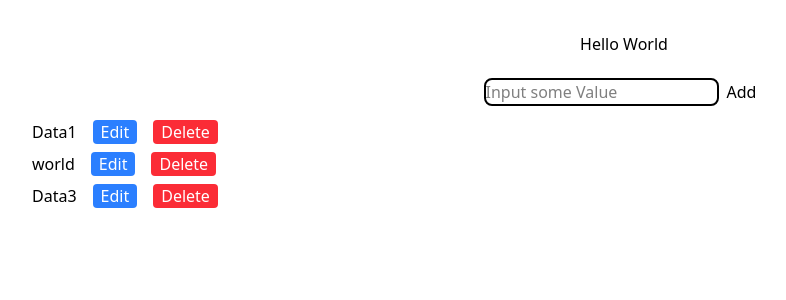
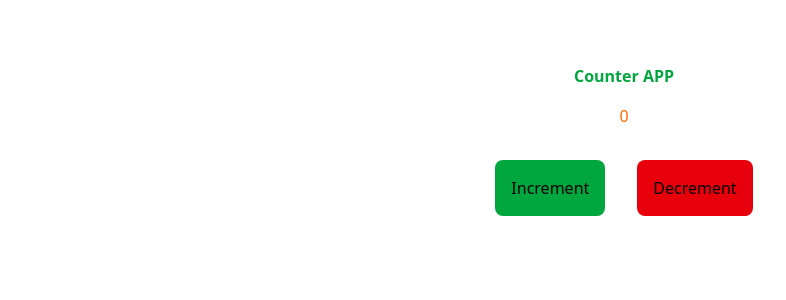
Before and after one commit to PARTHIBAN-007/React, a React (Vite) app: page / in a window 1280 px wide. Shown: the top 300 px of the page, without its empty margins (16-802 px from the left). Built offline with nearby package versions, Linux system fonts and the light colour scheme.

Commit message:
Counter App

```diff
--- a/src/App.jsx
+++ b/src/App.jsx
@@ -2,26 +2,23 @@ import { useState } from 'react';
 import './App.css';
 
 function App() {
-  let [listdata, setlistdata] = useState(["Data1", "world", "Data3"]);
 
+  let [count,SetCount] = useState(0);
+
+  function increment(){
+    SetCount(count+1)
+  }
+
+  function decrement(){
+    SetCount(count-1)
+  }
   return (
     <>
-      <h1>Hello World</h1>
       <div className='p-4'>
-        <input placeholder='Input some Value' className='rounded-lg border-2' />
-        <button className='m-2'>Add</button>
-
-        <ol>
-          {listdata.map((data, index) => (
-            <li key={index} className='my-2'>
-              <div className='flex items-center gap-4'>
-                <span>{data}</span>
-                <button className='bg-blue-500 text-white px-2 rounded'>Edit</button>
-                <button className='bg-red-500 text-white px-2 rounded'>Delete</button>
-              </div>
-            </li>
-          ))}
-        </ol>
+        <h1 className='text-green-600 font-bold my-4'>Counter APP</h1>
+        <h1 className='text-orange-500 m-4'>{count}</h1>
+        <button className="bg-green-600 p-4 rounded-lg m-4" onClick={increment}>Increment</button>
+        <button className="bg-red-600 p-4 rounded-lg m-4" onClick={decrement}>Decrement</button>
       </div>
     </>
   );
```
